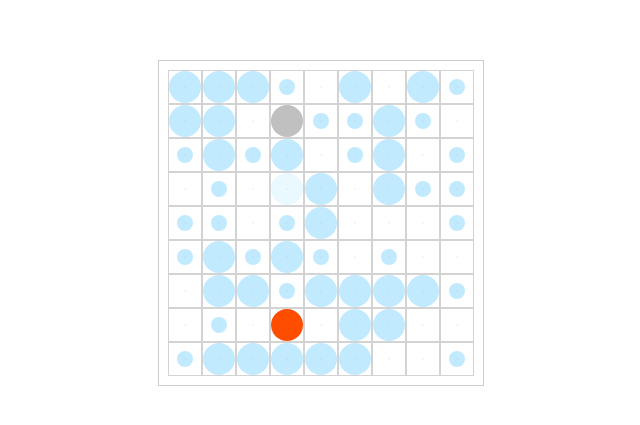
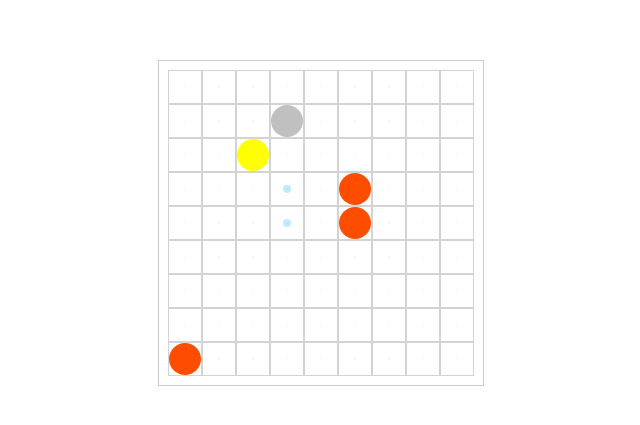
Before and after one commit to FaridSakhyzad/ig, a React (Create React App) app: page / in a window 1280 px wide. Shown: the part 177-602 px from the top of the page, without its empty margins (319-959 px from the left). Built offline with nearby package versions, Linux system fonts and the light colour scheme.

Commit message:
different types of units and turrets | WIP

```diff
--- a/src/Components/Projectile/Projectile.scss
+++ b/src/Components/Projectile/Projectile.scss
@@ -59,6 +59,20 @@
   .projectile-image {
     background: #FF4D00;
   }
+
+  .projectile-explosion {
+    background: red;
+  }
+}
+
+.bobomb {
+  .projectile-image {
+    background: yellow;
+  }
+
+  .projectile-explosion {
+    background: yellow;
+  }
 }
 
 .projectile-explosion {
@@ -69,7 +83,7 @@
   position: absolute;
   margin: auto;
   border-radius: 50%;
-  background: red;
+  background: #4733ff;
   animation: explosion 0.3s ease;
   opacity: 0;
   scale: 0;
--- a/src/Components/Unit/Unit.scss
+++ b/src/Components/Unit/Unit.scss
@@ -77,6 +77,13 @@
   }
 }
 
+.bobomb {
+  .unit-image {
+    background: yellow;
+    opacity: 1;
+  }
+}
+
 .turret {
   width: 4px;
   height: 4px;
@@ -88,32 +95,6 @@
   right: 0;
   top: 0;
   bottom: 0;
-
-  /*
-  &.turret1 {
-    top: calc(50% - 4px);
-    left: 0;
-    right: 0;
-  }
-
-  &.turret2 {
-    top: 0;
-    bottom: 0;
-    right: calc(50% - 4px);
-  }
-
-  &.turret3 {
-    bottom: calc(50% - 4px);
-    left: 0;
-    right: 0;
-  }
-
-  &.turret4 {
-    top: 0;
-    bottom: 0;
-    left: calc(50% - 4px);
-  }
-  */
 }
 
 .weapon {
--- a/src/Config/config.js
+++ b/src/Config/config.js
@@ -1,6 +1,6 @@
 export const MAX_DISTANCE = 900;
 export const UNIT_MIN_VALUE = 0;
-export const UNIT_MAX_VALUE = 2;
+export const UNIT_MAX_VALUE = 4;
 export const MAP_WIDTH = 9;
 export const MAP_HEIGHT = 9;
 export const PROJECTILE_MOVE_DELAY = 15; //ms per pixel
--- a/src/Playground/Playground.jsx
+++ b/src/Playground/Playground.jsx
@@ -13,47 +13,20 @@ const MOCK_UNITS = ((m, n) => {
       type: 'default',
       minValue: UNIT_MIN_VALUE,
       maxValue: UNIT_MAX_VALUE,
-      value: Math.floor(Math.random() * (UNIT_MAX_VALUE - UNIT_MIN_VALUE + 1) + UNIT_MIN_VALUE),
+      value: 0 * Math.pow(Math.floor(Math.random() * (UNIT_MAX_VALUE - UNIT_MIN_VALUE + 1) + UNIT_MIN_VALUE), 0),
       angle: 0,
       turrets: [
-        {
-          name: 'turret1',
-          angle: 0,
-        },
-        {
-          name: 'turret2',
-          angle: 90,
-        },
-        {
-          name: 'turret3',
-          angle: 180,
-        },
-        {
-          name: 'turret4',
-          angle: 270,
-        }
+        { name: 'turret1', angle: 0, type: 'default' },
+        { name: 'turret2', angle: 90, type: 'default' },
+        { name: 'turret3', angle: 180, type: 'default' },
+        { name: 'turret4', angle: 270, type: 'default' }
       ],
     });
   }
 
-  result[MAP_WIDTH + 3] = {
+  result[MAP_WIDTH * 1 + 3] = {
     id: Math.random().toString(16).substring(2),
     type: 'wall',
-    minValue: UNIT_MIN_VALUE,
-    maxValue: UNIT_MAX_VALUE,
-    value: 1 * (UNIT_MAX_VALUE || Math.floor(Math.random() * (UNIT_MAX_VALUE - UNIT_MIN_VALUE + 1) + UNIT_MIN_VALUE)),
-    angle: 0,
-    turrets: [
-      { name: 'turret1', angle: 0, type: 'default'},
-      { name: 'turret2', angle: 90, type: 'default' },
-      { name: 'turret3', angle: 180, type: 'default' },
-      { name: 'turret4', angle: 270, type: 'default' }
-    ],
-  }
-
-  result[MAP_WIDTH * 3 + 3] = {
-    id: Math.random().toString(16).substring(2),
-    type: 'hidden',
     minValue: UNIT_MIN_VALUE,
     maxValue: UNIT_MAX_VALUE,
     value: 1 * (UNIT_MAX_VALUE || Math.floor(Math.random() * (UNIT_MAX_VALUE - UNIT_MIN_VALUE + 1) + UNIT_MIN_VALUE)),
@@ -66,7 +39,87 @@ const MOCK_UNITS = ((m, n) => {
     ],
   }
 
-  result[MAP_WIDTH * 7 + 3] = {
+  result[MAP_WIDTH * 2 + 2] = {
+    id: Math.random().toString(16).substring(2),
+    type: 'bobomb',
+    minValue: UNIT_MIN_VALUE,
+    maxValue: UNIT_MAX_VALUE,
+    value: 1 * (UNIT_MAX_VALUE || Math.floor(Math.random() * (UNIT_MAX_VALUE - UNIT_MIN_VALUE + 1) + UNIT_MIN_VALUE)),
+    angle: 0,
+    turrets: [
+      { name: 'turret1', angle: 0, type: 'bobomb', maxDistance: 34 },
+      { name: 'turret2', angle: 45, type: 'bobomb', maxDistance: Math.abs(34 / Math.cos(45 * Math.PI / 180)) },
+      { name: 'turret3', angle: 90, type: 'bobomb', maxDistance: 34 },
+      { name: 'turret4', angle: 135, type: 'bobomb', maxDistance: Math.abs(34 / Math.cos(135 * Math.PI / 180)) },
+      { name: 'turret5', angle: 180, type: 'bobomb', maxDistance: 34 },
+      { name: 'turret6', angle: 225, type: 'bobomb', maxDistance: Math.abs(34 / Math.cos(225 * Math.PI / 180)) },
+      { name: 'turret7', angle: 270, type: 'bobomb', maxDistance: 34 },
+      { name: 'turret8', angle: 315, type: 'bobomb', maxDistance: Math.abs(34 / Math.cos(315 * Math.PI / 180)) }
+    ],
+  }
+
+
+  result[MAP_WIDTH * 3 + 3] = {
+    id: Math.random().toString(16).substring(2),
+    type: 'default',
+    minValue: UNIT_MIN_VALUE,
+    maxValue: UNIT_MAX_VALUE,
+    value: 1,
+    angle: 0,
+    turrets: [
+      { name: 'turret1', angle: 0, type: 'default' },
+      { name: 'turret2', angle: 90, type: 'default' },
+      { name: 'turret3', angle: 180, type: 'default' },
+      { name: 'turret4', angle: 270, type: 'default' }
+    ],
+  }
+
+  result[MAP_WIDTH * 3 + 5] = {
+    id: Math.random().toString(16).substring(2),
+    type: 'laser',
+    minValue: UNIT_MIN_VALUE,
+    maxValue: UNIT_MAX_VALUE,
+    value: 1 * (UNIT_MAX_VALUE || Math.floor(Math.random() * (UNIT_MAX_VALUE - UNIT_MIN_VALUE + 1) + UNIT_MIN_VALUE)),
+    angle: 0,
+    turrets: [
+      { name: 'turret1', angle: 0, type: 'laser' },
+      { name: 'turret2', angle: 90, type: 'laser' },
+      { name: 'turret3', angle: 180, type: 'laser' },
+      { name: 'turret4', angle: 270, type: 'laser' }
+    ],
+  }
+
+  result[MAP_WIDTH * 4 + 3] = {
+    id: Math.random().toString(16).substring(2),
+    type: 'default',
+    minValue: UNIT_MIN_VALUE,
+    maxValue: UNIT_MAX_VALUE,
+    value: 1,
+    angle: 0,
+    turrets: [
+      { name: 'turret1', angle: 0, type: 'default' },
+      { name: 'turret2', angle: 90, type: 'default' },
+      { name: 'turret3', angle: 180, type: 'default' },
+      { name: 'turret4', angle: 270, type: 'default' }
+    ],
+  }
+
+  result[MAP_WIDTH * 4 + 5] = {
+    id: Math.random().toString(16).substring(2),
+    type: 'laser',
+    minValue: UNIT_MIN_VALUE,
+    maxValue: UNIT_MAX_VALUE,
+    value: 1 * (UNIT_MAX_VALUE || Math.floor(Math.random() * (UNIT_MAX_VALUE - UNIT_MIN_VALUE + 1) + UNIT_MIN_VALUE)),
+    angle: 0,
+    turrets: [
+      { name: 'turret1', angle: 0, type: 'laser' },
+      { name: 'turret2', angle: 90, type: 'laser' },
+      { name: 'turret3', angle: 180, type: 'laser' },
+      { name: 'turret4', angle: 270, type: 'laser' }
+    ],
+  }
+
+  result[MAP_WIDTH * MAP_HEIGHT - MAP_WIDTH] = {
     id: Math.random().toString(16).substring(2),
     type: 'laser',
     minValue: UNIT_MIN_VALUE,
@@ -110,9 +163,7 @@ const Playground = () => {
         const { name: turretName } = turret.dataset;
         const { top: gunpointTop, left: gunpointLeft } = gunpoint.getBoundingClientRect();
 
-        const { angle, type } = turrets.find(({ name }) => (name === turretName));
-
-        console.log('type', type);
+        const { angle, type, maxDistance } = turrets.find(({ name }) => (name === turretName));
 
         turretsData.push({
           turretName,
@@ -120,6 +171,7 @@ const Playground = () => {
           gunpointLeft: gunpointLeft - fieldLeft,
           angle: unitAngle + angle,
           type,
+          maxDistance,
         })
       });
 
@@ -139,7 +191,7 @@ const Playground = () => {
     const { turrets } = unitsMap[unitIndex];
 
     turrets.forEach(turret => {
-      const { gunpointTop: top, gunpointLeft: left, angle, type } = turret;
+      const { gunpointTop: top, gunpointLeft: left, angle, type, maxDistance } = turret;
 
       const id = Math.random().toString(16).substring(2);
 
@@ -148,28 +200,24 @@ const Playground = () => {
         top,
         left,
         angle,
-        type
+        type,
+        maxDistance,
       });
     })
 
-    //console.log('Discharge All Turrets. Projectiles count: ', projectiles.length);
     setProjectiles(projectiles);
   }
 
-  const increaseUnitValue = (unitId, unitIndex, onValueExceed) => {
+  const setUnitValue = (unitIndex, newValue, onValueExceed) => {
     const newUnits = [ ...units ];
-    const { value, maxValue, minValue } = newUnits[unitIndex];
+    const { maxValue, minValue } = newUnits[unitIndex];
 
-    let newValue;
-
-    if (value >= maxValue) {
+    if (newValue > maxValue) {
       onValueExceed();
-      newValue = minValue;
+      newUnits[unitIndex].value = minValue;
     } else {
-      newValue = 1 + value;
+      newUnits[unitIndex].value = newValue;
     }
-
-    newUnits[unitIndex].value = newValue;
 
     setUnits(newUnits);
   }
@@ -185,24 +233,79 @@ const Playground = () => {
     setFieldInfo(fieldInfo);
     setUnitsMap(unitsMap);
 
-    increaseUnitValue(unitId, unitIndex, () => {
-      dischargeAllTurrets(unitIndex, unitsMap);
-    });
+    const { altKey, shiftKey } = e;
+
+    let newValue = units[unitIndex].value + 1;
+
+    if (altKey) {
+      newValue = 0;
+    }
+
+    if (shiftKey) {
+      newValue = UNIT_MAX_VALUE;
+    }
+
+    const callbacks = {
+      default: () => {
+        setUnitValue(unitIndex, newValue, () => {
+          dischargeAllTurrets(unitIndex, unitsMap);
+        });
+      },
+      wall: () => {},
+      laser: () => {
+        setUnitValue(unitIndex, newValue, () => {
+          dischargeAllTurrets(unitIndex, unitsMap);
+        });
+      },
+      bobomb: () => {
+        setUnitValue(unitIndex, newValue, () => {
+          dischargeAllTurrets(unitIndex, unitsMap);
+        });
+      },
+    }
+
+    callbacks[units[unitIndex].type]();
   }
 
-  const onOutOfFiled = (projectileId) => { // eslint-disable-line
+  const onOutOfFiled = () => { // eslint-disable-line
     //console.log(`Out of field. Projectile Id: ${projectileId}. Projectiles`, projectiles);
   }
 
-  const onImpact = (projectileId, impactedUnitId, impactedUnitIndex) => {
-    //console.log('impactedUnitId', impactedUnitId);
-    // console.log(`Impact! Projectile Id ${projectileId} Projectiles:`, projectiles);
+  const onImpact = (projectileType, impactedUnitId, impactedUnitIndex) => {
+    const callbacks = {
+      default: () => {
+        if (projectileType === 'default') {
+          setUnitValue(impactedUnitIndex, units[impactedUnitIndex].value + 1, () => {
+            dischargeAllTurrets(impactedUnitIndex, unitsMap);
+          });
+        }
 
-    if (units[impactedUnitIndex].type !== 'wall') {
-      increaseUnitValue(impactedUnitId, impactedUnitIndex, () => {
-        dischargeAllTurrets(impactedUnitIndex, unitsMap);
-      });
+        if (projectileType === 'laser') {
+          setUnitValue(impactedUnitIndex, UNIT_MAX_VALUE + 1, () => {
+            dischargeAllTurrets(impactedUnitIndex, unitsMap);
+          });
+        }
+
+        if (projectileType === 'bobomb') {
+          setUnitValue(impactedUnitIndex, UNIT_MAX_VALUE + 1, () => {
+            dischargeAllTurrets(impactedUnitIndex, unitsMap);
+          });
+        }
+      },
+      wall: () => {},
+      laser: () => {
+        setUnitValue(impactedUnitIndex, units[impactedUnitIndex].value + 1, () => {
+          dischargeAllTurrets(impactedUnitIndex, unitsMap);
+        });
+      },
+      bobomb: () => {
+        setUnitValue(impactedUnitIndex, UNIT_MAX_VALUE + 1, () => {
+          dischargeAllTurrets(impactedUnitIndex, unitsMap);
+        });
+      },
     }
+
+    callbacks[units[impactedUnitIndex].type]();
   }
 
   const makePotentialTargetsMap = (projectileProps) => {
```
Also changed, not shown: src/Components/Projectile/Projectile.jsx (+65 -10 lines).
